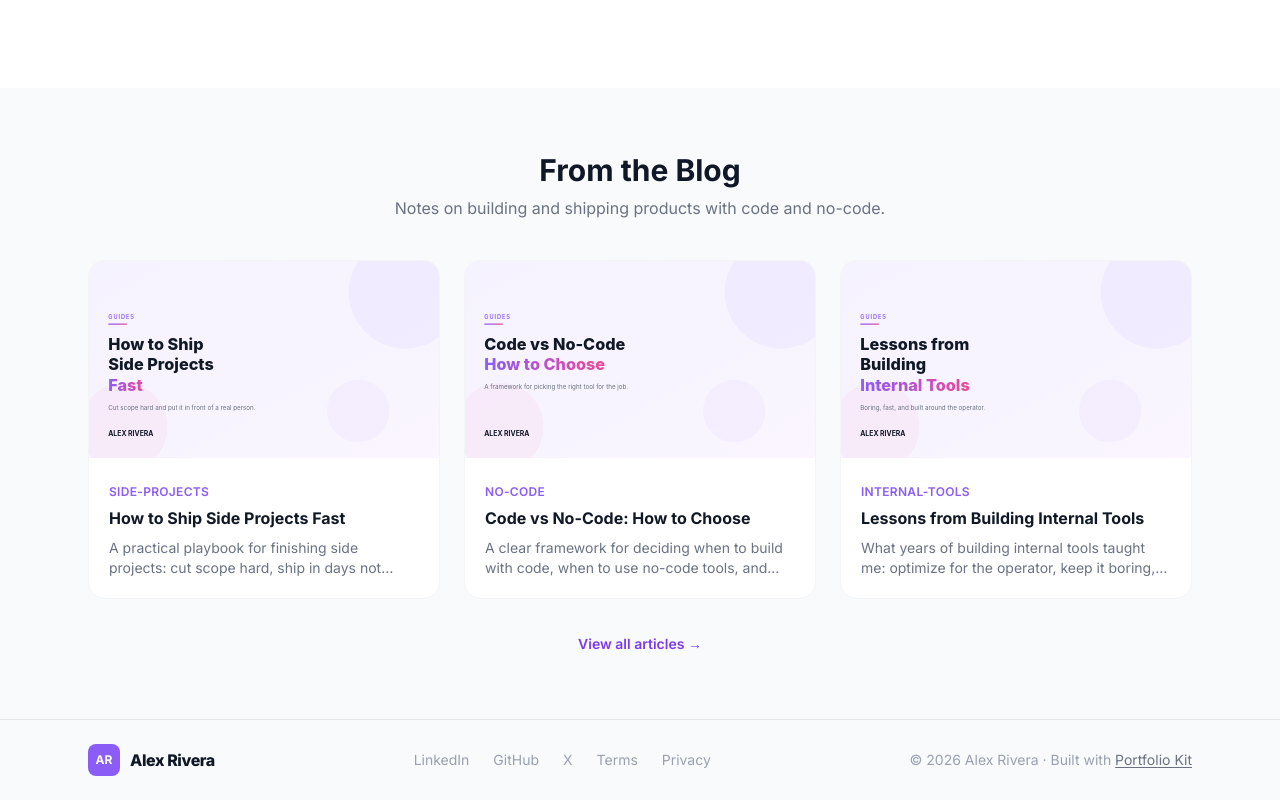
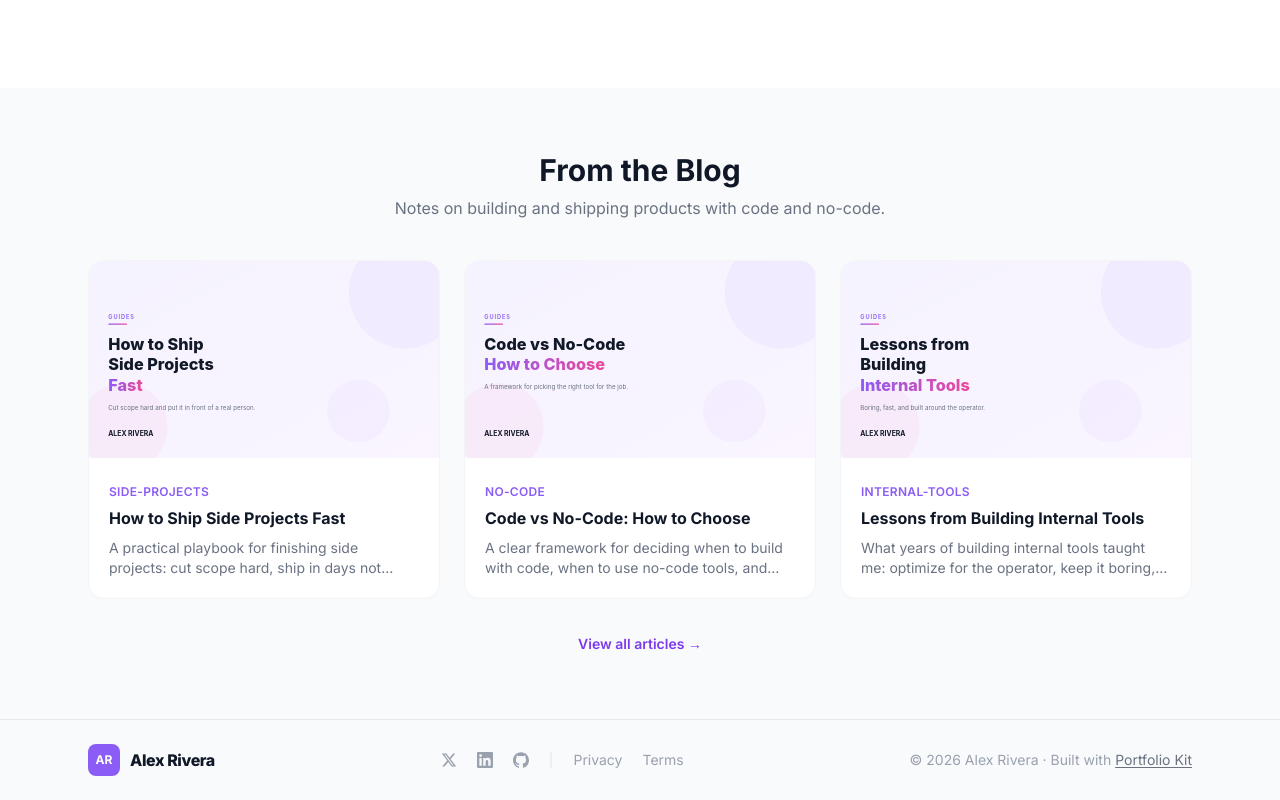
Before and after one commit to vinodsharma10x/portfolio-kit, a Next.js app: page / in a window 1280 px wide. Shown: the part 3316-4116 px from the top of the page. Built offline with nearby package versions, Linux system fonts and the light colour scheme; no server answers.

Commit message:
footer: bring back social icons (X/LinkedIn/GitHub) alongside legal links, keep single-line layout

```diff
--- a/src/components/Footer.tsx
+++ b/src/components/Footer.tsx
@@ -6,15 +6,27 @@ const BRAND_NAME = "Alex Rivera";
 // Monogram from the name, e.g. "Alex Rivera" -> "AR".
 const INITIALS = BRAND_NAME.split(" ").map((w) => w[0]).join("").slice(0, 2).toUpperCase();
 
-// Center nav. Externals open in a new tab; internal legal pages use Link.
 const socials = [
-  { label: "LinkedIn", href: "https://www.linkedin.com/in/yourhandle" },
-  { label: "GitHub", href: "https://github.com/yourhandle" },
-  { label: "X", href: "https://x.com/yourhandle" },
+  {
+    label: "X",
+    href: "https://x.com/yourhandle",
+    path: "M18.244 2.25h3.308l-7.227 8.26 8.502 11.24H16.17l-5.214-6.817L4.99 21.75H1.68l7.73-8.835L1.254 2.25H8.08l4.713 6.231zm-1.161 17.52h1.833L7.084 4.126H5.117z",
+  },
+  {
+    label: "LinkedIn",
+    href: "https://www.linkedin.com/in/yourhandle",
+    path: "M20.447 20.452h-3.554v-5.569c0-1.328-.027-3.037-1.852-3.037-1.853 0-2.136 1.445-2.136 2.939v5.667H9.351V9h3.414v1.561h.046c.477-.9 1.637-1.85 3.37-1.85 3.601 0 4.267 2.37 4.267 5.455v6.286zM5.337 7.433a2.062 2.062 0 01-2.063-2.065 2.064 2.064 0 112.063 2.065zm1.782 13.019H3.555V9h3.564v11.452zM22.225 0H1.771C.792 0 0 .774 0 1.729v20.542C0 23.227.792 24 1.771 24h20.451C23.2 24 24 23.227 24 22.271V1.729C24 .774 23.2 0 22.222 0h.003z",
+  },
+  {
+    label: "GitHub",
+    href: "https://github.com/yourhandle",
+    path: "M12 .297c-6.63 0-12 5.373-12 12 0 5.303 3.438 9.8 8.205 11.385.6.113.82-.258.82-.577 0-.285-.01-1.04-.015-2.04-3.338.724-4.042-1.61-4.042-1.61C4.422 18.07 3.633 17.7 3.633 17.7c-1.087-.744.084-.729.084-.729 1.205.084 1.838 1.236 1.838 1.236 1.07 1.835 2.809 1.305 3.495.998.108-.776.417-1.305.76-1.605-2.665-.305-5.467-1.334-5.467-5.931 0-1.311.469-2.381 1.236-3.221-.124-.303-.535-1.524.117-3.176 0 0 1.008-.322 3.301 1.23a11.51 11.51 0 016.003 0c2.291-1.552 3.297-1.23 3.297-1.23.653 1.653.242 2.874.118 3.176.77.84 1.235 1.91 1.235 3.221 0 4.609-2.807 5.624-5.479 5.921.43.372.823 1.102.823 2.222 0 1.606-.014 2.898-.014 3.293 0 .322.216.694.825.576C20.565 22.092 24 17.592 24 12.297c0-6.627-5.373-12-12-12",
+  },
 ];
+
 const legal = [
+  { label: "Privacy", href: "/privacy" },
   { label: "Terms", href: "/terms" },
-  { label: "Privacy", href: "/privacy" },
 ];
 
 export function Footer() {
@@ -37,19 +49,23 @@ export function Footer() {
           </span>
         </Link>
 
-        {/* Center links */}
-        <nav className="flex flex-wrap items-center gap-x-6 gap-y-2 text-sm text-gray-400">
-          {socials.map((l) => (
+        {/* Center: social icons + legal links */}
+        <nav className="flex flex-wrap items-center gap-x-5 gap-y-2 text-sm text-gray-400">
+          {socials.map((s) => (
             <a
-              key={l.label}
-              href={l.href}
+              key={s.label}
+              href={s.href}
               target="_blank"
               rel="noopener noreferrer"
+              aria-label={s.label}
               className="hover:text-gray-700 transition-colors"
             >
-              {l.label}
+              <svg className="w-4 h-4" fill="currentColor" viewBox="0 0 24 24" aria-hidden="true">
+                <path d={s.path} />
+              </svg>
             </a>
           ))}
+          <span className="text-gray-200">|</span>
           {legal.map((l) => (
             <Link
               key={l.label}
```
